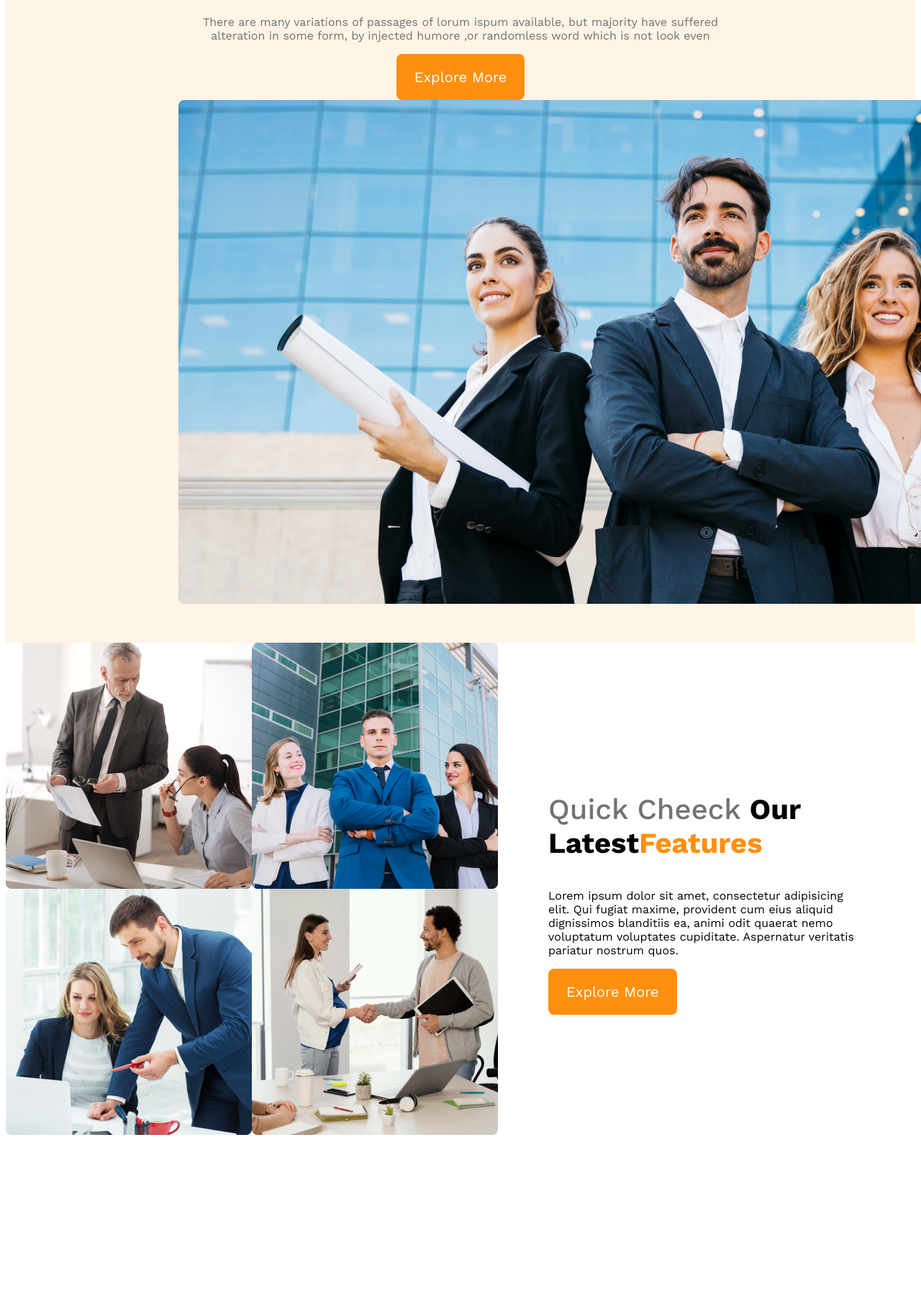
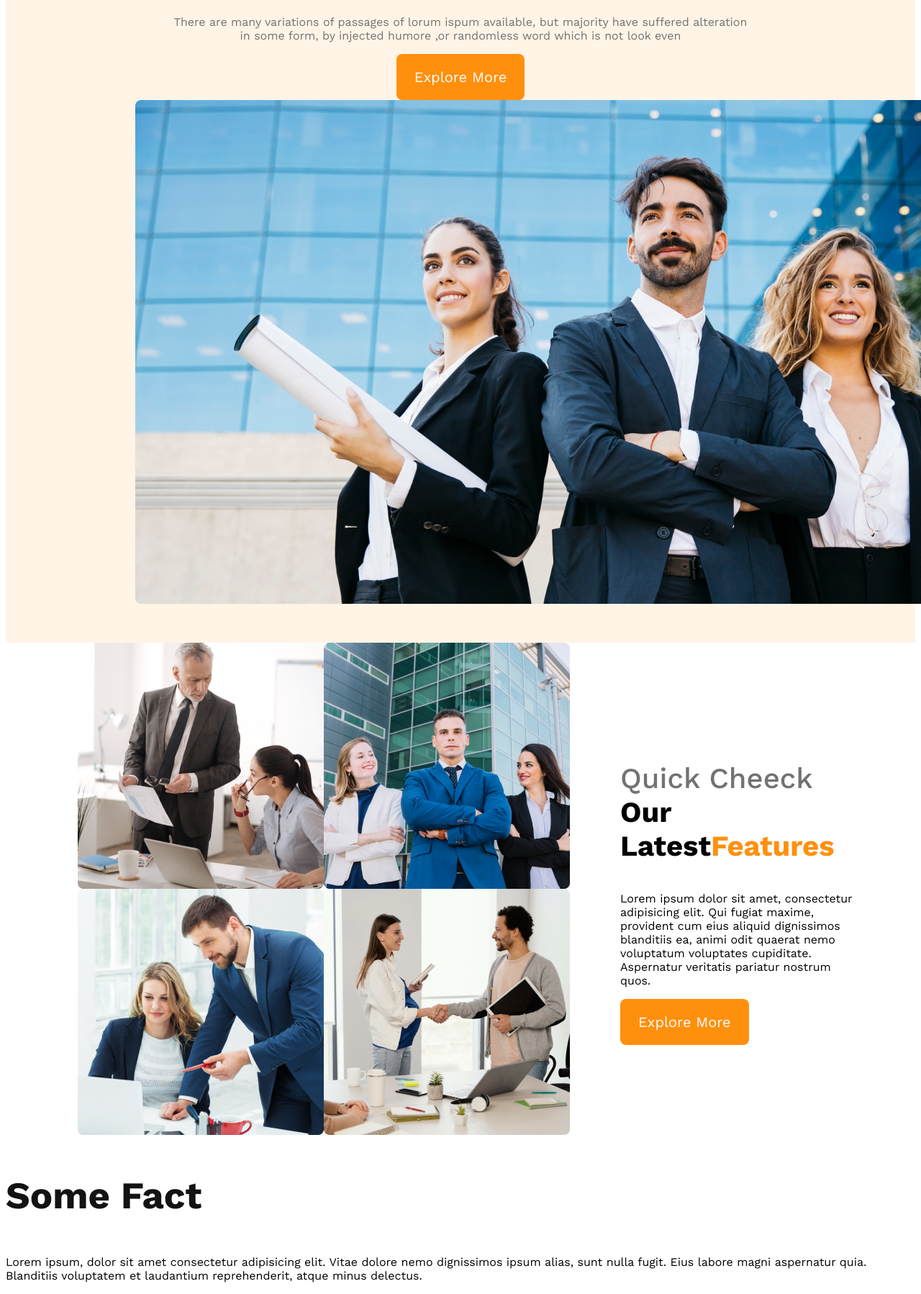
Before and after one commit to Nayeem1517/G3-Artchitecture, a plain HTML site: page Index.html in a window 1280 px wide. Shown: the part 417-2215 px from the top of the page at 72% size. Before the commit the page ends 2002 px from the top, so only its background shows below. Drawn offline with nearby package versions, Linux system fonts and the light colour scheme; a web font is replaced by a local one.

Commit message:
added extra features

```diff
--- a/Index.html
+++ b/Index.html
@@ -13,7 +13,7 @@
     <header>
         <nav>
             <h3 class="nav-title">G3 Architects</h3>
-            <ul>
+            <ul class="tempo">
                 <li><a href="">HOME</a></li>
                 <li><a href="">ABOUT</a></li>
                 <li><a href="">SUPPORT</a></li>
@@ -30,7 +30,7 @@
                 </p>
                 <button class="btn-primary">Explore More </button>
             </div>
-            <img src="g3-architects-resources/images/banner.png" alt="">
+            <img class="buddy" src="g3-architects-resources/images/banner.png" alt="">
         </div>
     </header>
     <!-- Header Ending  -->
@@ -44,13 +44,25 @@
                 <img src="g3-architects-resources/images/team4.png" alt="">
             </div>
             <div class="teams-content">
-                <h3 class="teams-title"><span class="quick">Quick Cheeck </span><span> Our Latest</span><span class="texty">Features</span>
+                <h3 class="teams-title"><span class="quick">Quick Cheeck </span><span> Our Latest</span><span
+                        class="texty">Features</span>
                 </h3>
                 <p class="teams-description">Lorem ipsum dolor sit amet, consectetur adipisicing elit. Qui fugiat
                     maxime, provident cum eius aliquid dignissimos blanditiis ea, animi odit quaerat nemo voluptatum
                     voluptates cupiditate. Aspernatur veritatis pariatur nostrum quos.</p>
                 <button class="btn-primary">Explore More</button>
             </div>
+        </section>
+        <!-- First Features Complete -->
+        <!-- Features More section -->
+        <section class="add-feature">
+            <h3>Some Fact</h3>
+
+        </section>
+        <section class="feature-fact">
+            <p>Lorem ipsum, dolor sit amet consectetur adipisicing elit. Vitae dolore nemo dignissimos ipsum alias, sunt
+                nulla fugit. Eius labore magni aspernatur quia. Blanditiis voluptatem et laudantium reprehenderit, atque
+                minus delectus.</p>
         </section>
     </main>
 
--- a/Styles/styles.css
+++ b/Styles/styles.css
@@ -8,7 +8,7 @@
 /* Adding the header css */
 header {
     background-color: rgb(255, 144, 14, 0.10);
-    padding: 50px 240px;
+    padding: 50px 180px;
 }
 
 .nav-title {
@@ -16,6 +16,11 @@ header {
     font-weight: 700;
     color: #131313;
 
+
+}
+
+.tempo {
+    margin-top: 45px;
 }
 
 
@@ -54,6 +59,9 @@ nav li a {
     font-weight: 700;
     color: #131313;
 }
+.buddy{
+    margin-right: 40px;
+}
 
 .banner-description {
     color: #727272;
@@ -72,6 +80,7 @@ nav li a {
 .banner img {
     width: 100%;
     margin: 20px;
+
 }
 
 /* Responsive media Query */
@@ -88,6 +97,7 @@ main {
 .teams-container {
     display: flex;
     align-items: center;
+    margin-left: 100px;
 }
 
 .team-img-container {
@@ -117,6 +127,11 @@ main {
 
 }
 
+.add-feature {
+    font-size: 2.8rem;
+    font-weight: 700;
+    color: #131313;
+}
 
 
 
```
